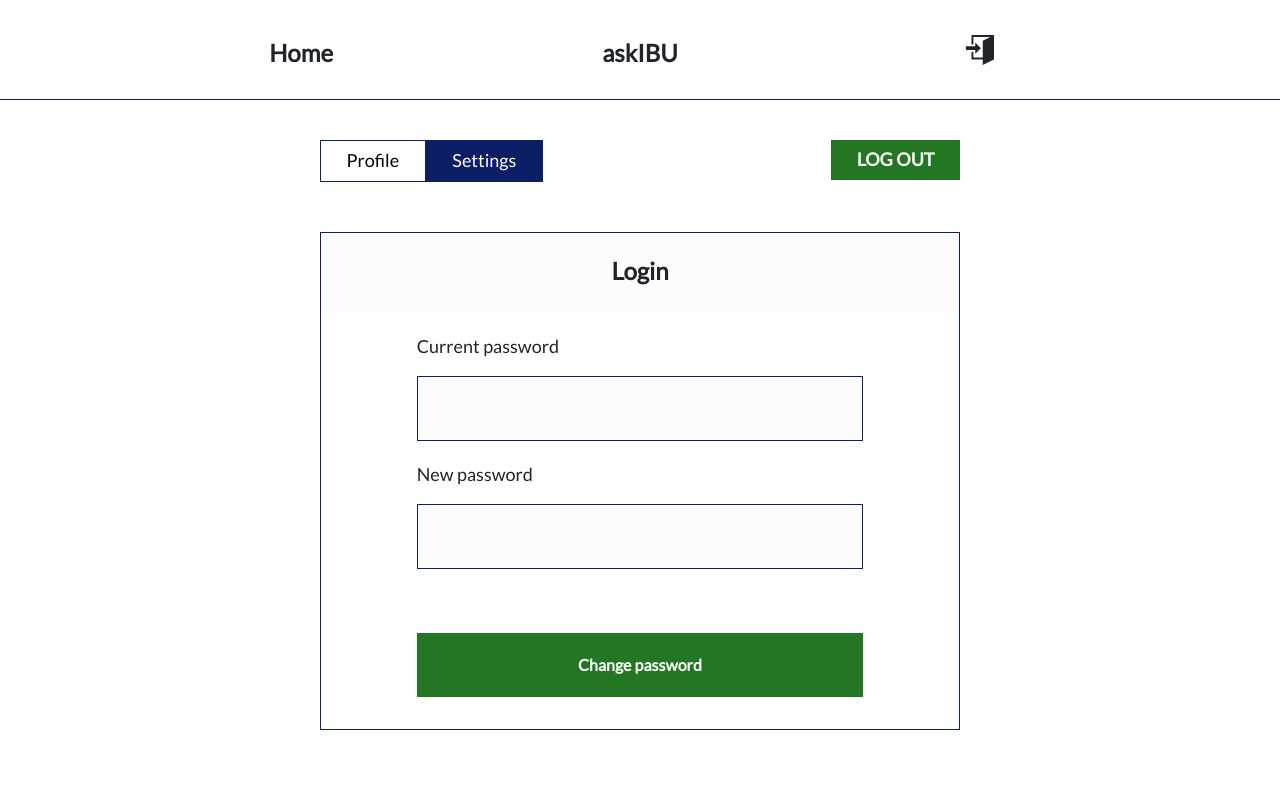
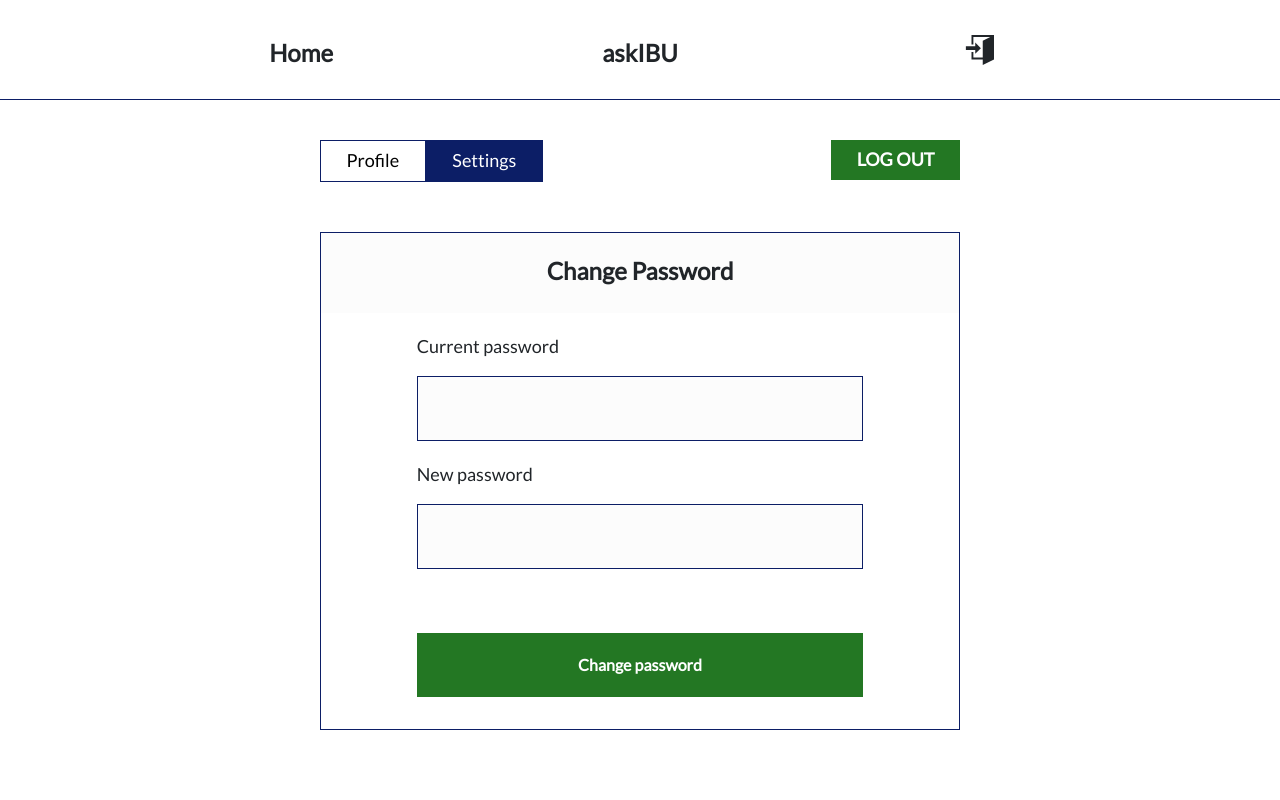
Before and after one commit to admirkrilasevic/studentforum, a React (Create React App) app in the folder frontend/: page /account/settings in a window 1280 px wide. Shown: the top 800 px of the page. Built offline with nearby package versions, Linux system fonts and the light colour scheme; no server answers.

Commit message:
fix: settings form title

```diff
--- a/frontend/src/components/Account/Settings.jsx
+++ b/frontend/src/components/Account/Settings.jsx
@@ -42,7 +42,7 @@ function Settings() {
   return (
     <div className={styles.formContainer}>
       <ToastContainer />
-      <div className={styles.formTitle}>Login</div>
+      <div className={styles.formTitle}>Change Password</div>
       <div className={styles.formSection}>
         <p>Current password</p>
         <input
```
